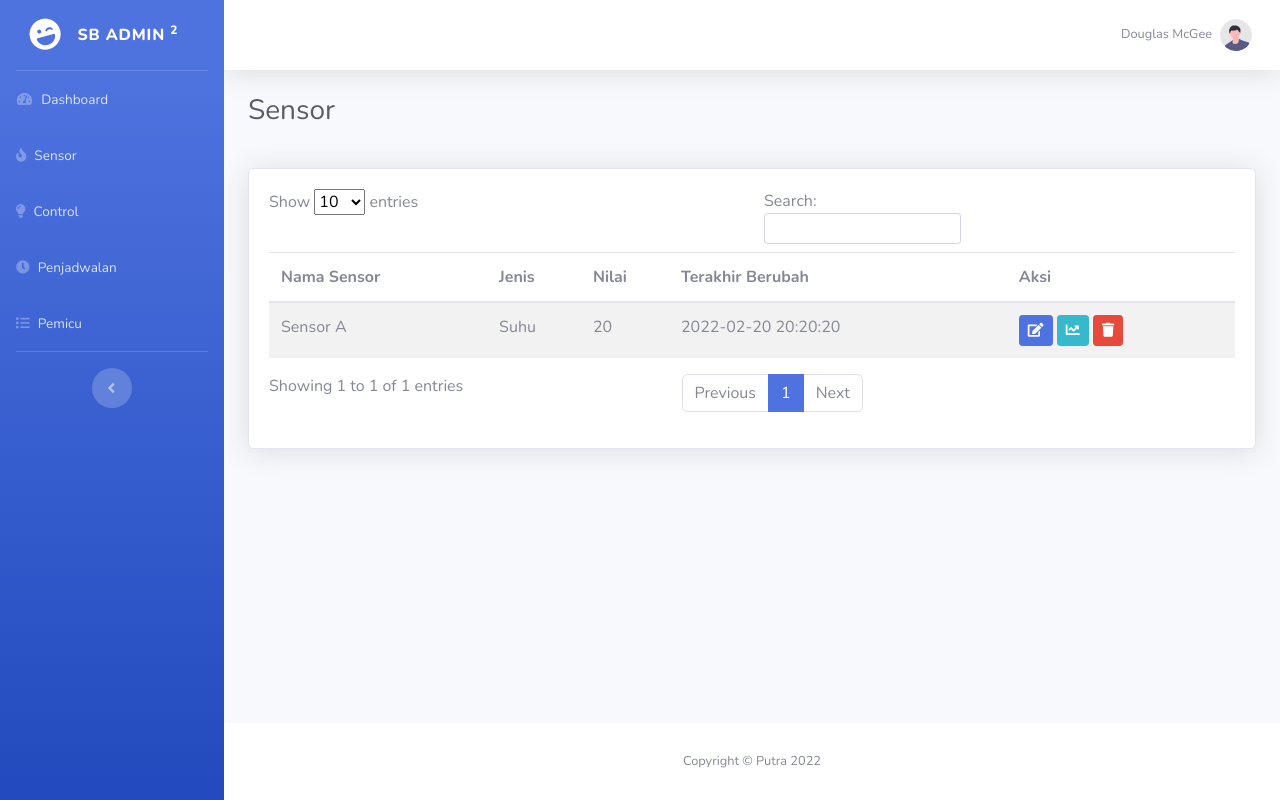
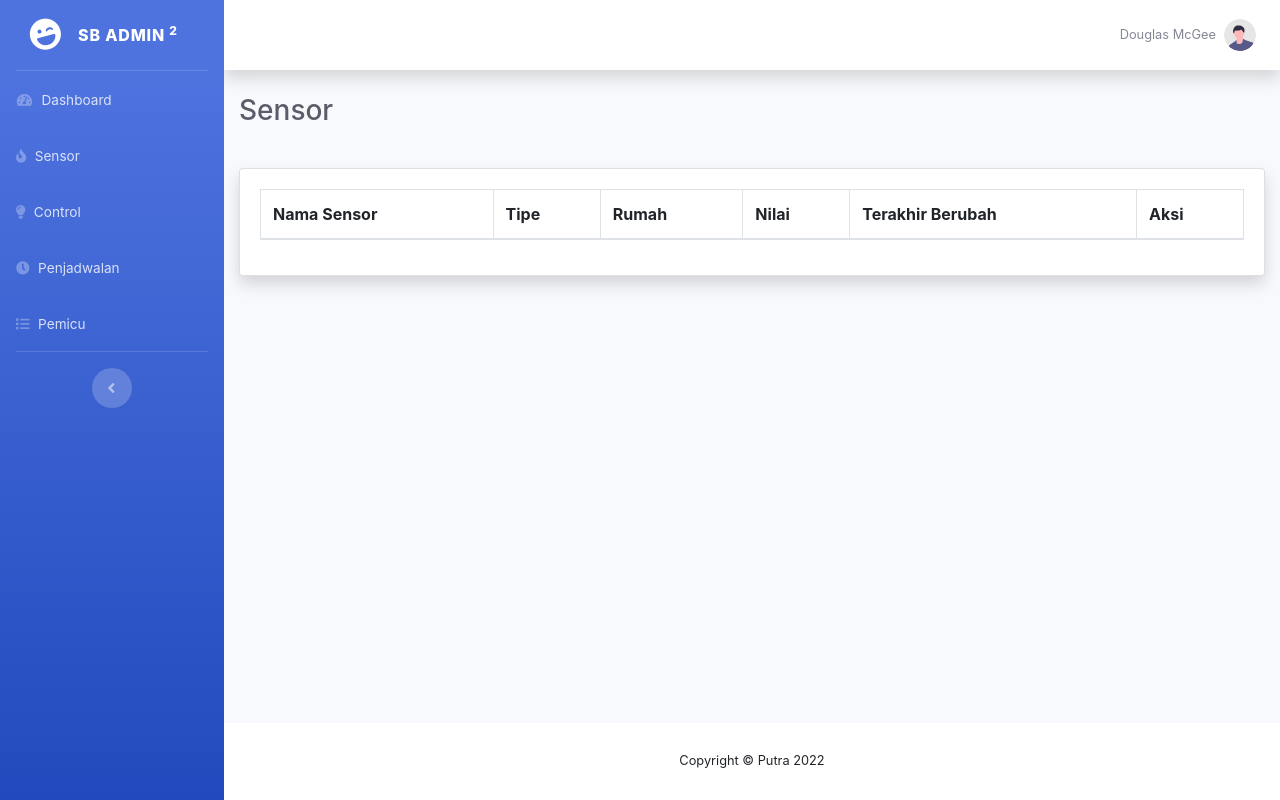
Before and after one commit to m4nzm333/microservice-iot, a Flask app: template services/landing/templates/sensor.html in a window 1280 px wide. Run offline with Flask 2, Linux system fonts and the light colour scheme; the template is opened without the code that fills it, so the values that code supplies are empty; some libraries are stand-ins or nearby versions.

Commit message:
Read sensor dan tampilkan di landing

```diff
--- /dev/null
+++ b/services/landing/templates/includes/head.html
@@ -0,0 +1,15 @@
+<meta charset="utf-8">
+<meta http-equiv="X-UA-Compatible" content="IE=edge">
+<meta name="viewport" content="width=device-width, initial-scale=1, shrink-to-fit=no">
+<meta name="description" content="">
+<meta name="author" content="">
+<!-- Custom fonts for this template-->
+<link href="{{ url_for('static', filename='') }}vendor/fontawesome-free/css/all.min.css" rel="stylesheet" type="text/css">
+<link href="https://fonts.googleapis.com/css?family=Nunito:200,200i,300,300i,400,400i,600,600i,700,700i,800,800i,900,900i" rel="stylesheet">
+<!-- Custom styles for this template-->
+<link href="{{ url_for('static', filename='') }}css/sb-admin-2.min.css" rel="stylesheet">
+<!-- Font Awesome -->
+<link rel="stylesheet" href="https://cdnjs.cloudflare.com/ajax/libs/font-awesome/5.15.4/css/all.min.css">
+<!-- Datatable -->
+<link rel="stylesheet" href="https://cdnjs.cloudflare.com/ajax/libs/twitter-bootstrap/4.5.2/css/bootstrap.css">
+<link rel="stylesheet" href="https://cdn.datatables.net/1.12.1/css/dataTables.bootstrap4.min.css">
--- a/services/landing/templates/sensor.html
+++ b/services/landing/templates/sensor.html
@@ -2,19 +2,9 @@
 <html lang="en">
 
 <head>
-    <meta charset="utf-8">
-    <meta http-equiv="X-UA-Compatible" content="IE=edge">
-    <meta name="viewport" content="width=device-width, initial-scale=1, shrink-to-fit=no">
-    <meta name="description" content="">
-    <meta name="author" content="">
     <title>Sensor | My Smarthome</title>
-    <!-- Custom fonts for this template-->
-    <link href="{{ url_for('static', filename='') }}vendor/fontawesome-free/css/all.min.css" rel="stylesheet" type="text/css">
-    <link href="https://fonts.googleapis.com/css?family=Nunito:200,200i,300,300i,400,400i,600,600i,700,700i,800,800i,900,900i" rel="stylesheet">
-    <!-- Custom styles for this template-->
-    <link href="{{ url_for('static', filename='') }}css/sb-admin-2.min.css" rel="stylesheet">
-    <!-- Font Awesome -->
-    <link rel="stylesheet" href="https://cdnjs.cloudflare.com/ajax/libs/font-awesome/5.15.4/css/all.min.css">
+
+    {% include('includes/head.html') %}
 </head>
 
 <body id="page-top">
@@ -29,11 +19,12 @@
                         <dir class="col-12">
                             <div class="card shadow">
                                 <div class="card-body ">
-                                    <table id="tableSensor" class="table table-striped">
+                                    <table id="tableSensor" class="table table-striped table-bordered">
                                         <thead>
                                             <tr>
                                                 <th>Nama Sensor</th>
-                                                <th>Jenis</th>
+                                                <th>Tipe</th>
+                                                <th>Rumah</th>
                                                 <th>Nilai</th>
                                                 <th>Terakhir Berubah</th>
                                                 <th>Aksi</th>
@@ -41,21 +32,7 @@
                                         </thead>
                                         <tbody>
                                             <tr>
-                                                <td>Sensor A</td>
-                                                <td>Suhu</td>
-                                                <td>20</td>
-                                                <td>2022-02-20 20:20:20</td>
-                                                <td>
-                                                    <button class="btn btn-sm btn-primary">
-                                                        <i class="fa fa-edit"></i>
-                                                    </button>
-                                                    <button class="btn btn-sm btn-info">
-                                                        <i class="fa fa-chart-line"></i>
-                                                    </button>
-                                                    <button class="btn btn-sm btn-danger">
-                                                        <i class="fa fa-trash"></i>
-                                                    </button>
-                                                </td>
+
                                             </tr>
                                         </tbody>
                                     </table>
@@ -75,8 +52,53 @@
     <script defer>
         var baseApiURL = 'https://api.myiot.com';
 
-        $("#tableSensor").dataTable();
+        async function initDatatable() {
+            var respond = await $.ajax({ url: `${baseApiURL}/sensor/getAll` });
+            console.log(respond);
 
+            $("#tableSensor").dataTable({
+                data: respond,
+                columns: [
+                    { data: "nama" },
+                    {
+                        data: "nama",
+                        render: function (data, type, row) {
+                            return row.jenis.model;
+                        },
+                    },
+                    { data: "rumah" },
+                    {
+                        data: "nama",
+                        render: function (data, type, row) {
+                            return 'XX';
+                        },
+                    },
+                    {
+                        data: "nama",
+                        render: function (data, type, row) {
+                            return 'XX';
+                        }
+                    },
+                    {
+                        data: "id",
+                        render: function (data, type, row) {
+                            return `<button class="btn btn-sm btn-primary" data-id="${data}">
+                                    <i class="fa fa-edit"></i>
+                                </button>
+                                <button class="btn btn-sm btn-info" data-id="${data}">
+                                    <i class="fa fa-chart-line"></i>
+                                </button>
+                                <button class="btn btn-sm btn-danger" data-id="${data}">
+                                    <i class="fa fa-trash"></i>
+                                </button>`;
+                        },
+                    },
+
+                ]
+            });
+        }
+
+        initDatatable();
 
     </script>
 
--- a/services/sensor/app.py
+++ b/services/sensor/app.py
@@ -30,16 +30,21 @@ def index():
 
 @app.route('/countAll')
 def countSensorAll():
-    return jsonify({"count": 1})
+    mycol = mydb["devices"]
+    myquery = {"type": "sensor"}
+    mydoc = mycol.find(myquery, projection={"data": False, "_id": False})
+    json_data = dumps(list(mydoc), indent=2)
+    print(json_data)
+    return jsonify({"count": len(json_data)})
 
 
 # ===============
 # CRUD Device
 # ===============
-@app.route('/devices/getAll')
+@app.route('/getAll')
 def getDevicesAll():
     mycol = mydb["devices"]
-    myquery = {"jenis": "sensor_asap"}
+    myquery = {"jenis.tipe": "sensor"}
     mydoc = mycol.find(myquery, projection={"data": False, "_id": False})
     json_data = dumps(list(mydoc), indent=2)
     print(json_data)
```
Also changed, not shown: services/landing/templates/control.html (+3 -13 lines).
